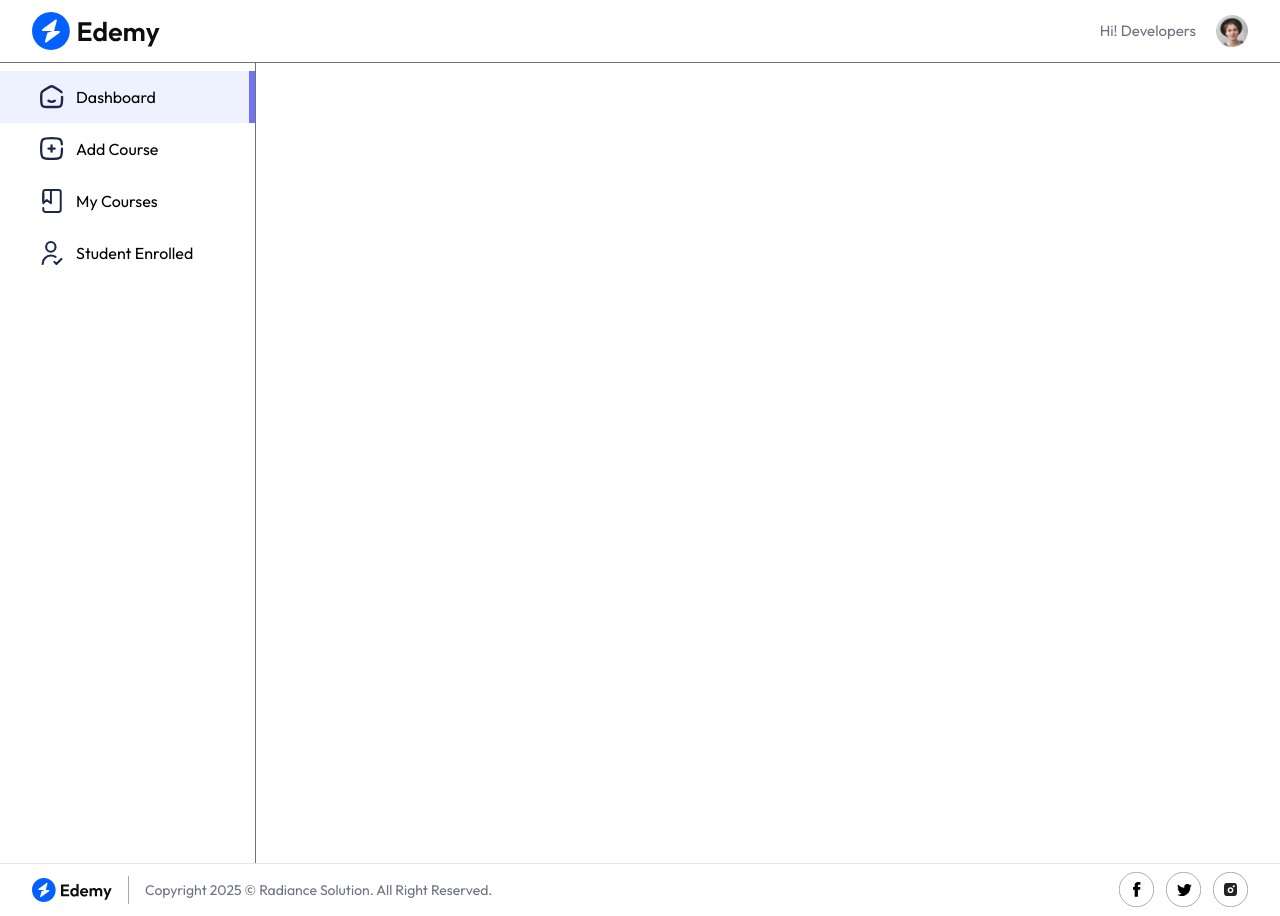
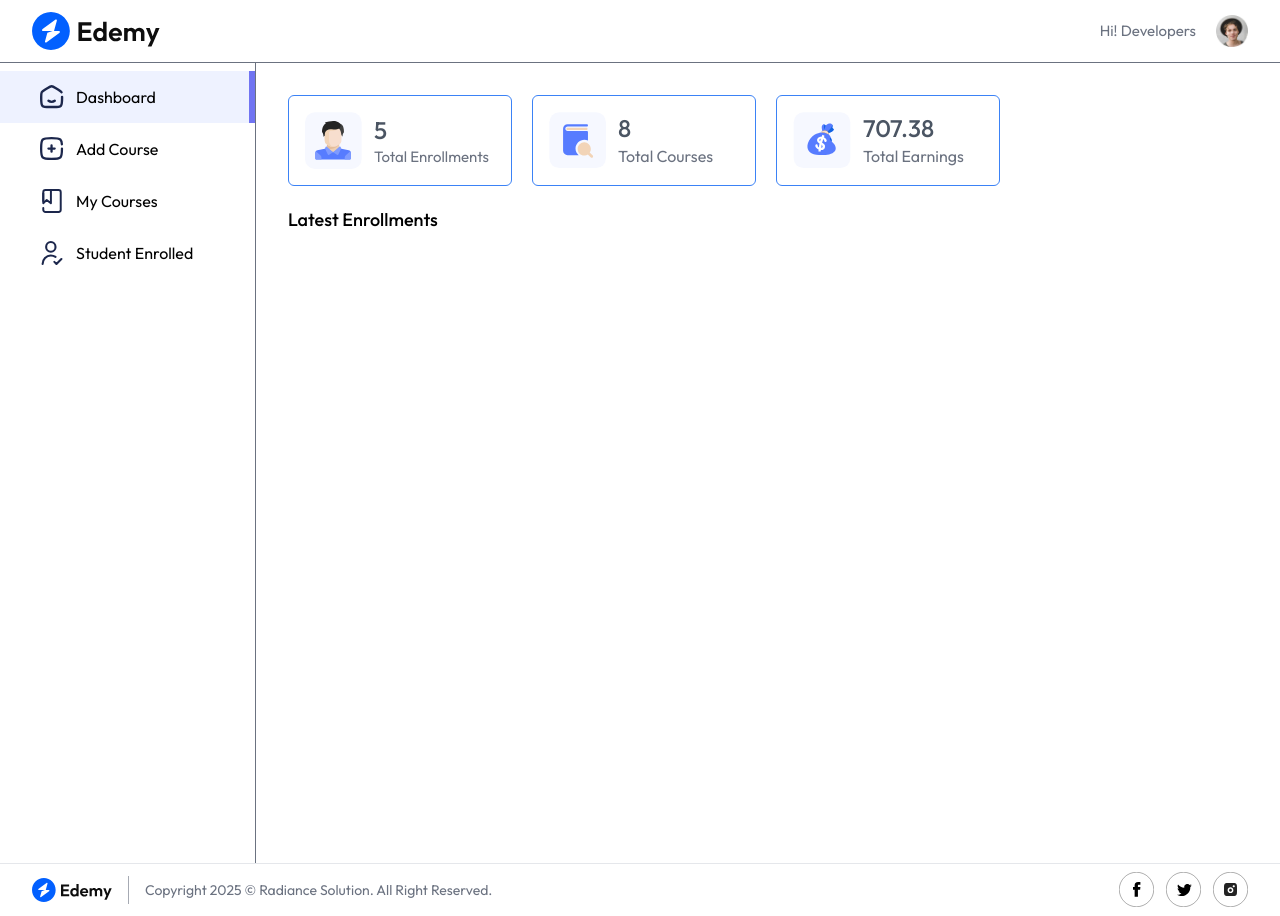
Before and after one commit to Saurabh-Sithkar/Edemy, a React (Vite) app in the folder client/: page /educator in a window 1280 px wide. Built offline with nearby package versions, Linux system fonts and the light colour scheme; no server answers.

Commit message:
Dashobard Left Building

```diff
--- a/client/src/App.jsx
+++ b/client/src/App.jsx
@@ -34,7 +34,7 @@ const App = () => {
         {/* For Educator */}
 
         <Route path='/educator' element={<Educator/>}>
-            <Route path='educator' element = {<Dashboard/>} />
+            <Route path='/educator' element = {<Dashboard/>} />
             <Route path='add-course' element = {<AddCourse/>} />
             <Route path='my-courses' element = {<MyCourses/>} />
             <Route path='student-enrolled' element = {<StudentsEnrolled/>} />
--- a/client/src/pages/educator/Dashboard.jsx
+++ b/client/src/pages/educator/Dashboard.jsx
@@ -1,6 +1,6 @@
 import React, { useContext, useEffect, useState } from 'react'
 import { AppContext } from '../../context/AppContext';
-import { dummyDashboardData } from '../../assets/assets';
+import { assets, dummyDashboardData } from '../../assets/assets';
 import Loading from '../../components/student/Loading';
 
 const Dashboard = () => {
@@ -21,7 +21,44 @@ const Dashboard = () => {
     md:p-8 md:pb-0 p-4 pt-8 pb-0'>
       <div className='space-y-5'>
         <div className='flex flex-wrap gap-5 items-center'>
+          <div className='flex items-center gap-3 shadow-card border
+          border-blue-500 p-4 w-56 rounded-md'>
+            <img src={assets.patients_icon} alt="patients_icon"/>
+            <div>
+              <p className='text-2xl font-medium text-gray-600'>
+                {dashboardData.enrolledStudentsData.length}</p>
+                {/* text-base ko text kiya ha niche */}
+              <p className='text text-gray-500'>Total Enrollments</p>
+            </div>
+          </div>
 
+           <div className='flex items-center gap-3 shadow-card border
+          border-blue-500 p-4 w-56 rounded-md'>
+            <img src={assets.appointments_icon} alt="appointments_icon"/>
+            <div>
+              <p className='text-2xl font-medium text-gray-600'>
+                {dashboardData.totalCourses}</p>
+              <p className='text-base text-gray-500'>Total Courses</p>
+            </div>
+          </div>
+
+           <div className='flex items-center gap-3 shadow-card border
+          border-blue-500 p-4 w-56 rounded-md'>
+            <img src={assets.earning_icon} alt="earning_icon"/>
+            <div>
+              <p className='text-2xl font-medium text-gray-600'>
+                {currency}{dashboardData.totalEarnings}</p>
+              <p className='text-base text-gray-500'>Total Earnings</p>
+            </div>
+          </div>
+        </div>
+
+        {/* Showing Data of Enroll Students */}
+        <div>
+          <h2 className='pb-4 text-lg font-medium'>Latest Enrollments</h2>
+          <div className=''>
+
+          </div>
         </div>
       </div>
 
```
